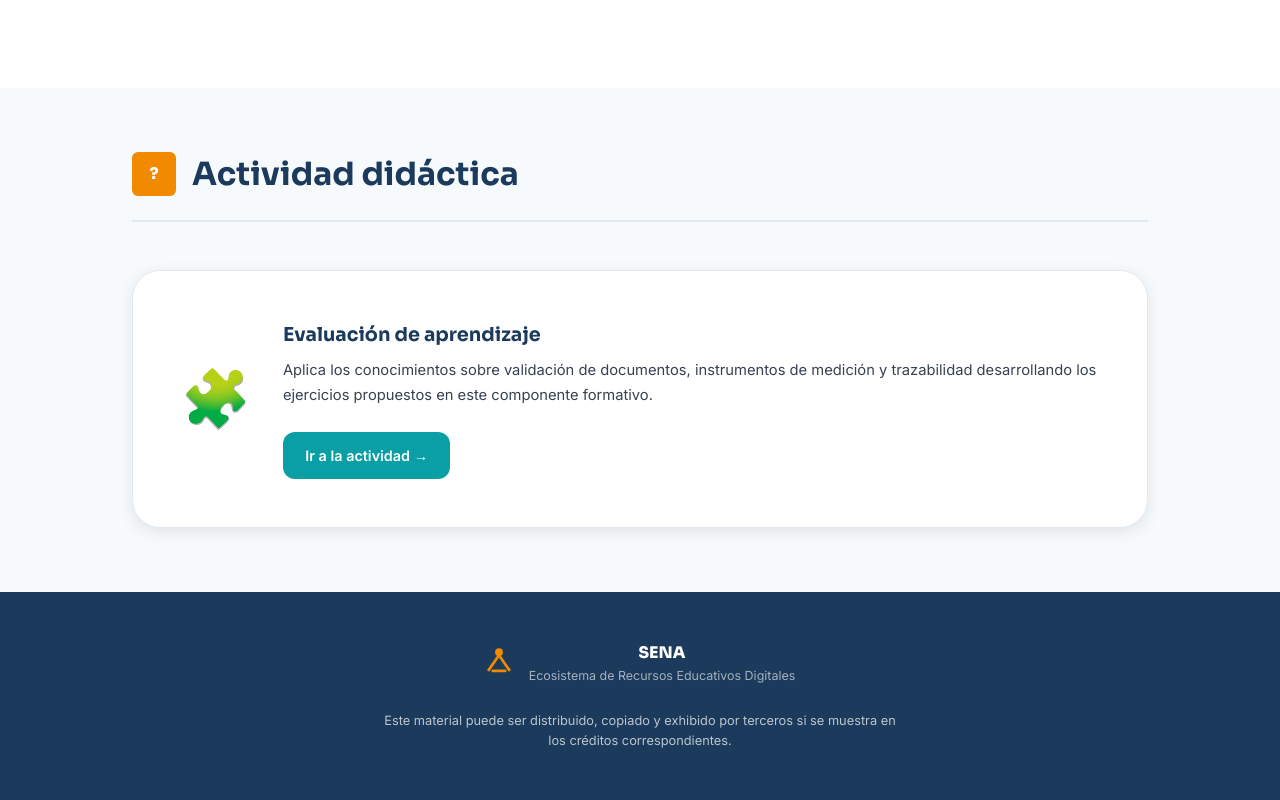
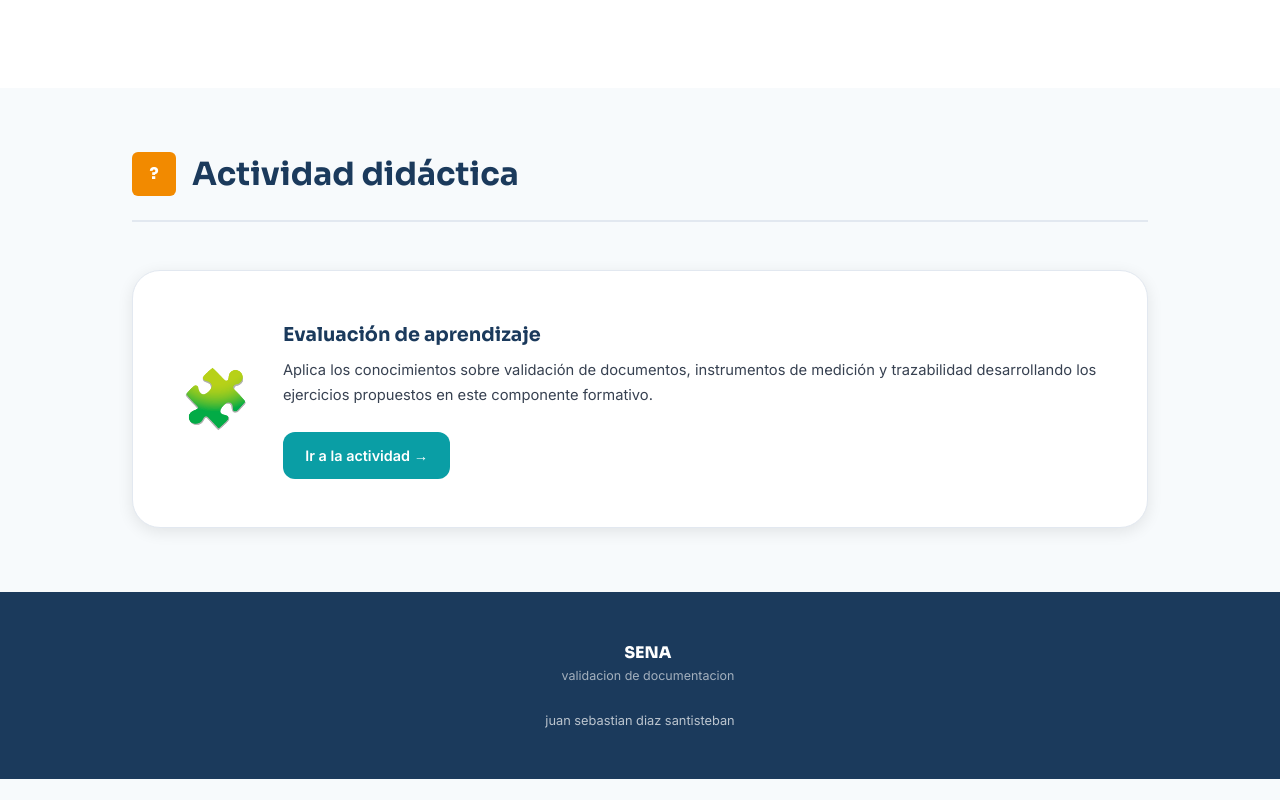
Before and after one commit to juansantisteban07/ANALISIS_10_Validacion_documentos_Examen, a plain HTML site: page index.html in a window 1280 px wide. Shown: the part 7177-7977 px from the top of the page. After the commit the page ends 7956 px from the top, so only its background shows below. Drawn offline with Linux system fonts and the light colour scheme.

Commit message:
Update index.html

```diff
--- a/index.html
+++ b/index.html
@@ -556,20 +556,14 @@
     <div class="container footer-inner">
       <div class="footer-brand">
         <span class="brand-icon">
-          <svg width="28" height="28" viewBox="0 0 36 36" fill="none">
-            <circle cx="18" cy="8" r="5" fill="#F28A00"/>
-            <path d="M4 32 L18 12 L32 32" stroke="#F28A00" stroke-width="3.5" stroke-linejoin="round" fill="none"/>
-            <line x1="10" y1="32" x2="26" y2="32" stroke="#F28A00" stroke-width="3.5" stroke-linecap="round"/>
-          </svg>
         </span>
         <div>
           <strong>SENA</strong>
-          <span>Ecosistema de Recursos Educativos Digitales</span>
+          <span>validacion de documentacion</span>
         </div>
       </div>
       <p class="footer-note">
-        Este material puede ser distribuido, copiado y exhibido por terceros si se muestra en
-        los créditos correspondientes.
+       juan sebastian diaz santisteban
       </p>
     </div>
   </footer>
```
